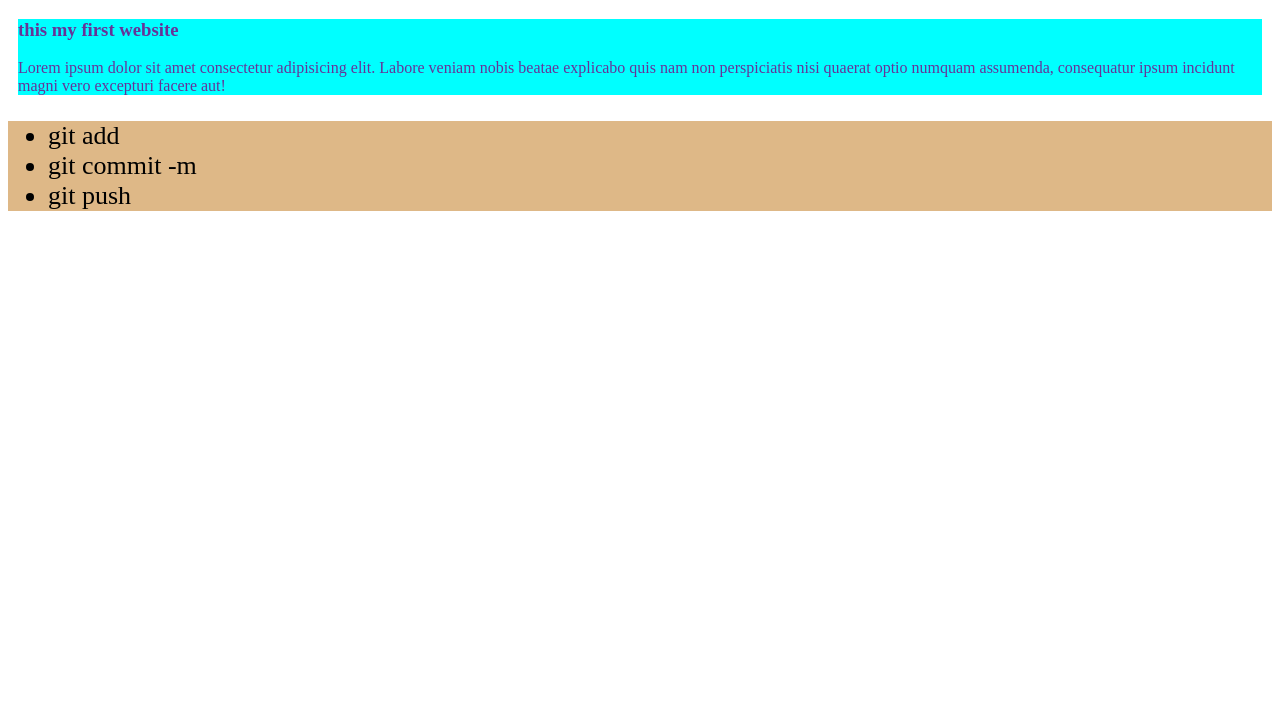
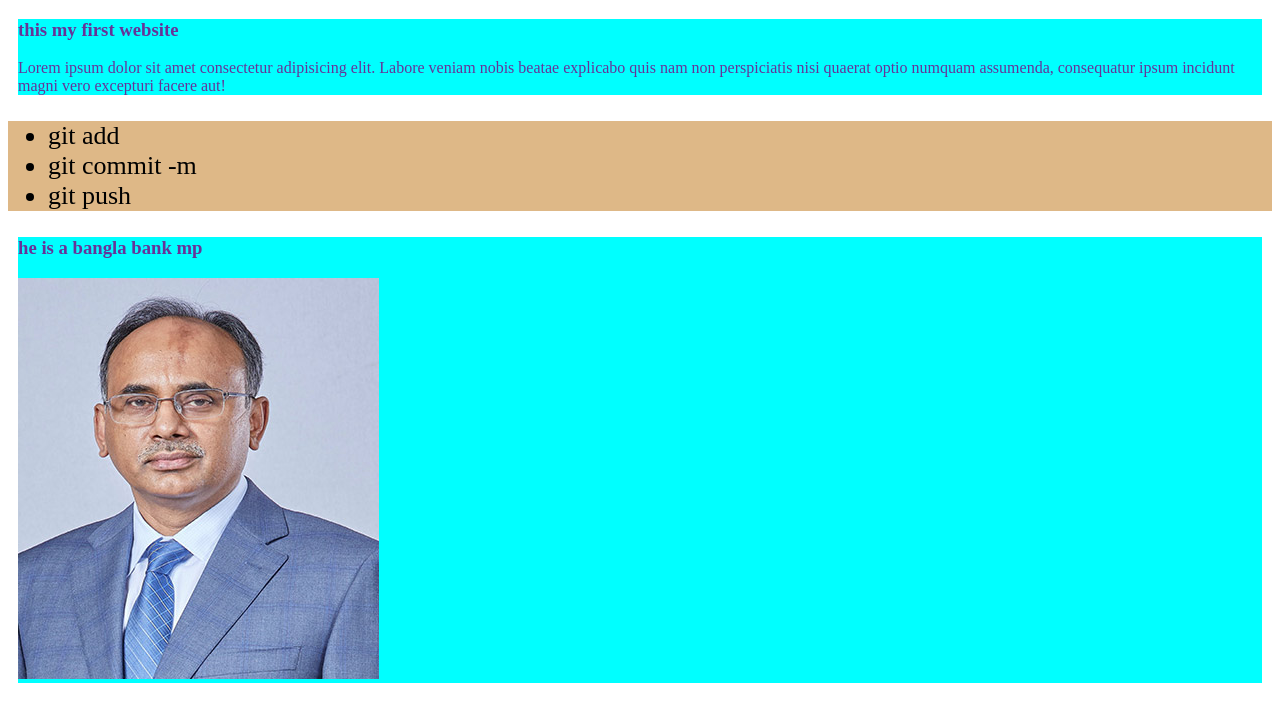
Before and after one commit to mdfahim639/my-first-github-repo, a plain HTML site: page index.html in a window 1280 px wide. Drawn offline with Linux system fonts and the light colour scheme.

Commit message:
added bangla bank mp

```diff
--- a/index.html
+++ b/index.html
@@ -19,6 +19,10 @@
     <li>git commit -m</li>
     <li>git push</li>
   </ul>
+  <div>
+    <h3>he is a bangla bank mp</h3>
+    <img src="images/abdurrouftalukder.jpg" alt="">
+  </div>
 
 </body>
 
```
Also changed, not shown: images/abdurrouftalukder.jpg (added).
